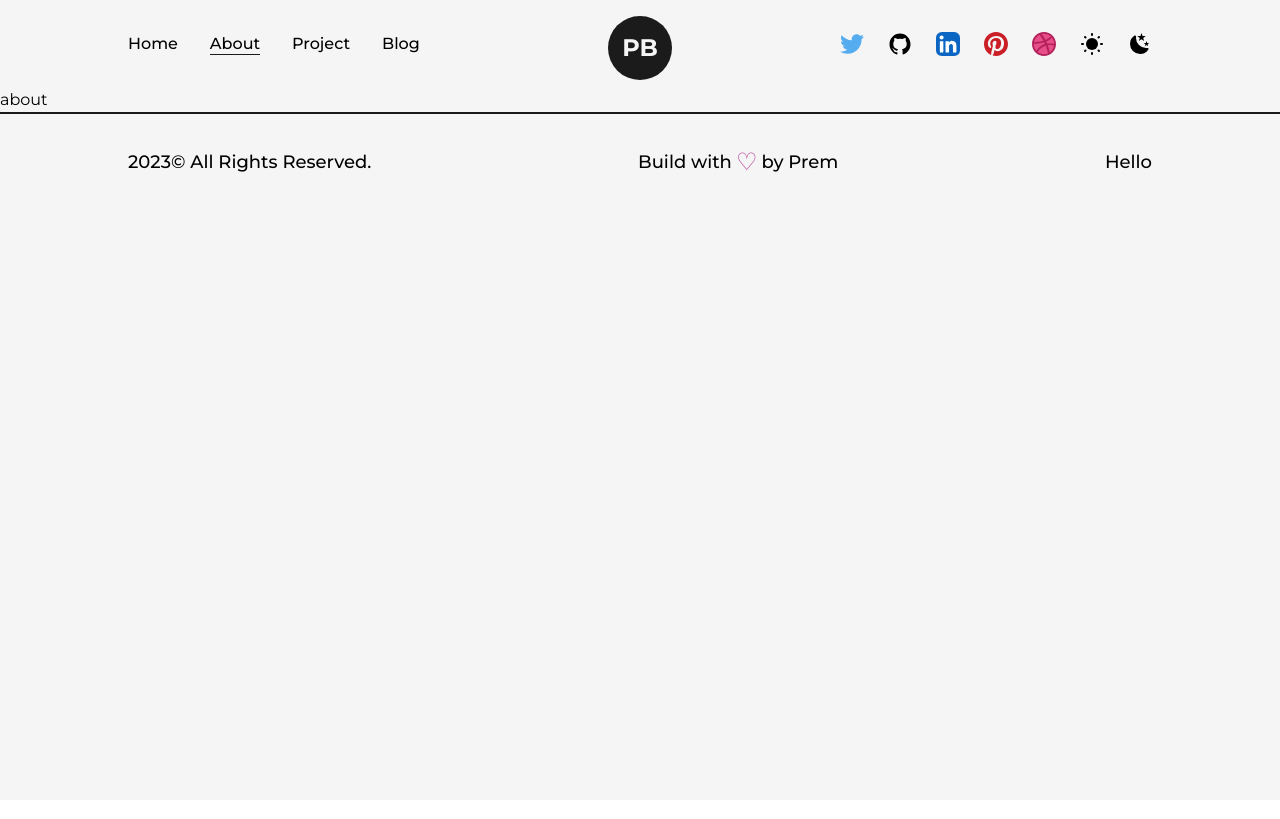
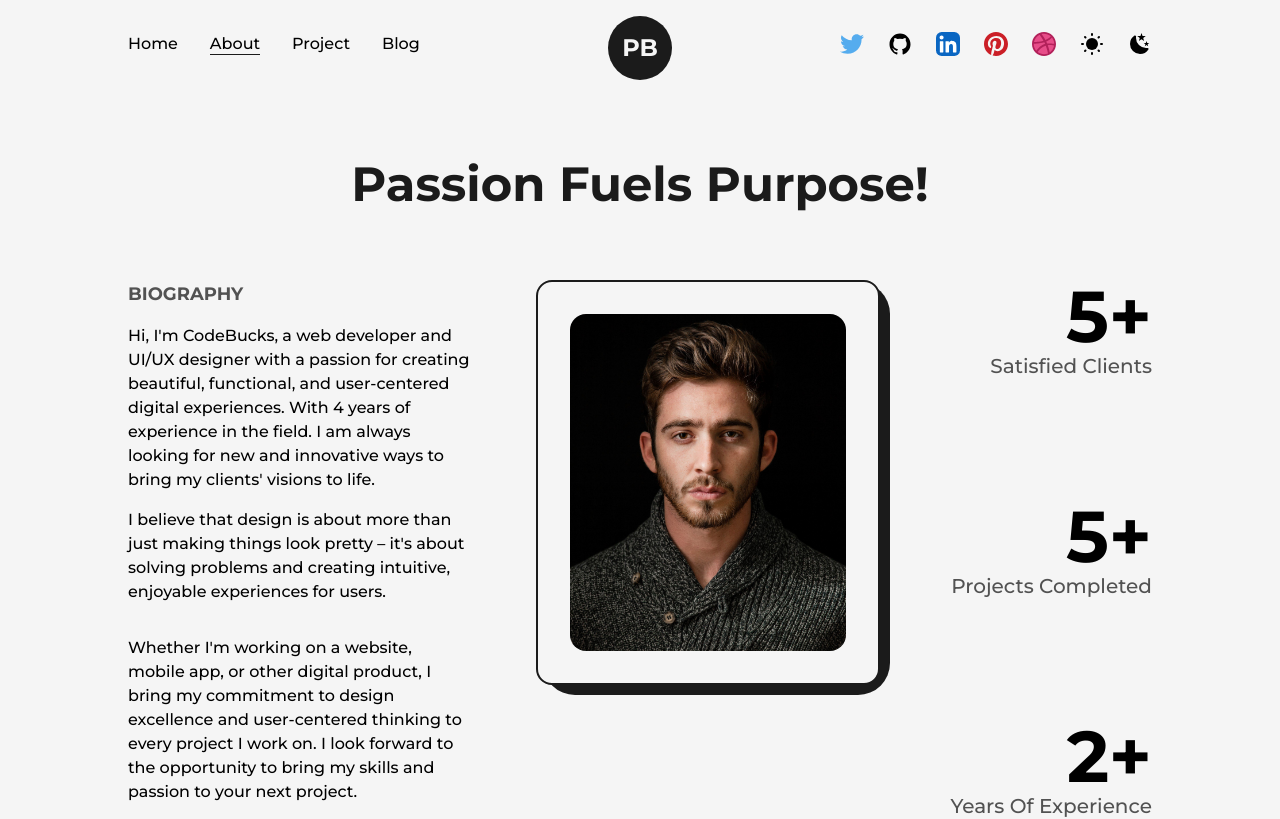
Before and after one commit to PremBhisikar/Portfolio, a Next.js app: page /about in a window 1280 px wide. Shown: the top 819 px of the page. Built offline with nearby package versions, Linux system fonts and the light colour scheme.

Commit message:
about page and skills design

```diff
--- /dev/null
+++ b/src/Components/Skills.js
@@ -0,0 +1,57 @@
+import React from 'react'
+import { motion } from 'framer-motion'
+
+const Skill = ({name, x, y})=>{
+    return (
+        <motion.div className='flex items-center justify-center rounded-full font-semibold bg-dark text-light
+        py-3 px-6 shadow-dark cursor-pointer absolute'
+
+        whileHover={{scale: 1.05}}
+        initial= {{x:0, y:0}}
+        whileInView = {{x:x, y:y }}
+        transition={{duration: 1.5}}
+        viewport={{once: true}}
+        >
+            {name}
+        </motion.div>
+    )
+}
+
+export const Skills = () => {
+  return (
+    <>
+    <h2 className='font-bold text-8xl mt-64 w-full text-center'>Skills</h2>
+    <div className='w-full h-screen relative flex items-center justify-center rounded-full bg-circularLight'>
+
+        <motion.div className='flex items-center justify-center rounded-full font-semibold bg-dark text-light
+        p-8 shadow-dark cursor-pointer'
+
+        whileHover={{scale: 1.05}}
+        >
+            Web
+        </motion.div>
+        <Skill name = "HTML" x="-18vw" y="-6vw"/>
+        <Skill name = "BootStrap" x="11vw" y="-5vw"/>
+        <Skill name = "CSS5" x="-5vw" y="-10vw"/>
+        <Skill name = "ReactJs" x="-19vw" y="-15vw"/>
+        <Skill name = "NextJs" x="9vw" y="-17vw"/>
+        <Skill name = "Tailwindcss" x="19vw" y="-11vw"/>
+        <Skill name = "NodeJs" x="19vw" y="10vw"/>
+        <Skill name = "MongoDB" x="0vw" y="10vw"/>
+        <Skill name = "ExpressJs" x="-18vw" y="6vw"/>
+        <Skill name = "GitHub" x="-4vw" y="-21vw"/>
+        <Skill name = "Javascript" x="-34vw" y="-6vw"/>
+        <Skill name = "REST APIs" x="34vw" y="-6vw"/>
+        <Skill name = "MySQL" x="-12vw" y="16vw"/>
+        <Skill name = "CI/CD pipeline" x="34vw" y="6vw"/>
+
+
+
+
+
+
+
+    </div>
+    </>
+  )
+}
--- a/src/pages/about.js
+++ b/src/pages/about.js
@@ -1,8 +1,100 @@
-import React from 'react'
+import AnimatedText from '@/Components/AnimatedText'
+import Layout from '@/Components/Layout'
+import Head from 'next/head'
+import React, { useEffect, useRef } from 'react'
+import profilePic from "../../public/images/profile/developer-pic-2.jpg"
+import Image from 'next/image'
+import { useInView, useMotionValue, useSpring } from 'framer-motion'
+import { Skills } from '@/Components/Skills'
 
+const AnimateNumbers = ({value}) => {
+  const ref = useRef(null);
+const motionValue = useMotionValue(0);
+const springValue = useSpring(motionValue, { duration: 3000})
+const isInView = useInView(ref, {once: true});
+
+useEffect(()=>{
+  if(isInView){
+    motionValue.set(value)
+  }
+},[isInView, value, motionValue])
+
+useEffect(() => {
+  springValue.on("change", (latest)=>{
+    if(ref.current && latest.toFixed(0) <= value){
+      ref.current.textContent = latest.toFixed(0);
+    }
+  })
+},[springValue, value])
+
+return <span ref={ref}></span>
+
+}
 function about() {
   return (
-    <div>about</div>
+    <>
+      <Head>
+        <title>NextJs | About Page</title>
+        <meta name='description' content=" any description" />
+      </Head>
+      <main className='flex w-full flex-col items-center justify-center'>
+        <Layout className='pt-16'>
+          <AnimatedText text=" Passion Fuels Purpose!" className='mb-16' />
+          <div className='grid w-full grid-cols-8 gap-16'>
+            <div className='col-span-3 flex flex-col items-start justify-start'>
+              <h2 className='mb-4 text-lg font-bold uppercase text-dark/75'>Biography</h2>
+              <p className='font-medium'>
+                Hi, I'm CodeBucks, a web developer and UI/UX designer with a passion for creating beautiful, functional,
+                and user-centered digital experiences. With 4 years of experience in the field. I am always looking for
+                new and innovative ways to bring my clients' visions to life.
+              </p>
+
+              <p className='my-4 font-medium'>
+                I believe that design is about more than just making things look pretty – it's about solving problems and
+                creating intuitive, enjoyable experiences for users.
+              </p>
+              <p className='my-4 font-medium'>
+                Whether I'm working on a website, mobile app, or
+                other digital product, I bring my commitment to design excellence and user-centered thinking to
+                every project I work on. I look forward to the opportunity to bring my skills and passion to your next project.
+              </p>
+            </div>
+
+            <div className='col-span-3 relative h-max rounded-2xl border-2 border-solid border-dark
+               bg-light p-8
+            '>
+              <div className='absolute top-0 -right-3 -z-10 w-[102%] h-[103%] rounded-[2rem] bg-dark'/>
+                <Image src={profilePic} alt="premcode" className="w-full h-auto rounded-2xl"/>
+              </div>
+              <div className='col-span-2 flex flex-col items-end justify-between '>
+
+                <div className='flex flex-col items-end justify-center'>
+                  <span className='inline-block text-7xl font-bold'>
+                    <AnimateNumbers value={5}/>+
+                  </span>
+                  <h2 className='text-xl font-medium capitalize text-dark/75'>Satisfied clients</h2>
+                </div>
+
+                <div className='flex flex-col items-end justify-center'>
+                  <span className='inline-block text-7xl font-bold'>
+                  <AnimateNumbers value={5}/>+
+                  </span>
+                  <h2 className='text-xl font-medium capitalize text-dark/75'>projects Completed</h2>
+                </div>
+
+                <div className='flex flex-col items-end justify-center'>
+                  <span className='inline-block text-7xl font-bold'>
+                  <AnimateNumbers value={2}/>+
+                  </span>
+                  <h2 className='text-xl font-medium capitalize text-dark/75'>Years of Experience</h2>
+                </div>
+
+              </div>
+            </div>
+          <Skills/>
+        </Layout>
+      </main>
+    </>
   )
 }
 
--- a/tailwind.config.js
+++ b/tailwind.config.js
@@ -19,6 +19,9 @@
       },
       animation: {
         'spin-slow': 'spin 7s linear infinite',
+      },
+      backgroundImage:{
+        circularLight:'repeating-radial-gradient(rgba(0,0,0,0.4)2px,#f5f5f5 5px,#f5f5f5 100px);'
       }
     },
   },
```
Also changed, not shown: src/pages/index.js (+5 -5 lines).
